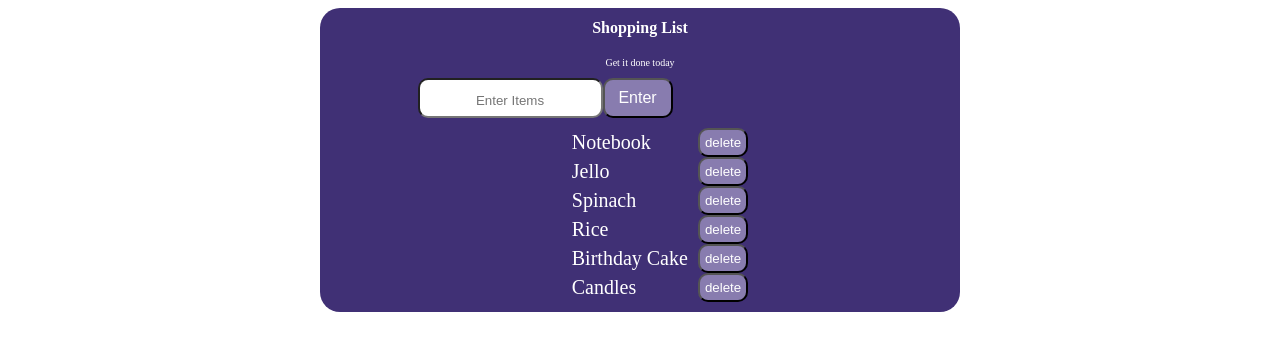
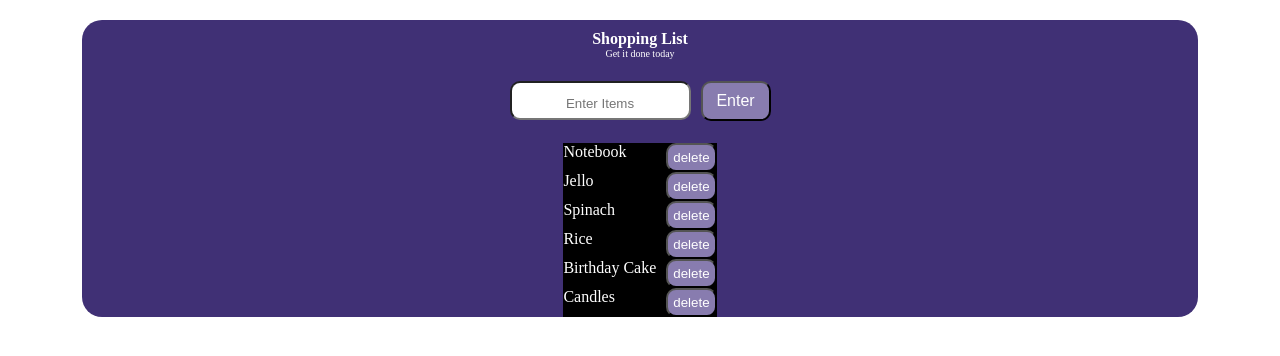
Before and after one commit to Alimalpara/Ztm-Web-Beginner, a plain HTML site: page Javascript/Todo/index.html in a window 1280 px wide. Drawn offline with Linux system fonts and the light colour scheme.

Commit message:
fgdrgedg
ertgetry

```diff
--- a/Javascript/Todo/index.html
+++ b/Javascript/Todo/index.html
@@ -11,15 +11,15 @@
 		<div class="container">
 			<div class="heading">
 				<h1>Shopping List</h1>
+				<p id="first">Get it done today</p><br><br>
+
 			</div>
 
 			<div class="content">
-				<p id="first">Get it done today</p>
 				<div class="input">
 					<input id="userinput" type="text" placeholder="enter items">
 					<button id="enter">Enter</button>
-				</div>
-				<div class="list">
+				</div><br><br>
 					<div class="mainlist">
 						<ul>
 							<li class="bold red clickableli" random="23">Notebook</li>
@@ -29,7 +29,6 @@
 							<li class="clickableli">Birthday Cake</li>
 							<li class="clickableli">Candles</li>
 						</ul>
-					</div>
 				</div>
 			</div>
 		</div>
--- a/Javascript/Todo/style.css
+++ b/Javascript/Todo/style.css
@@ -1,4 +1,8 @@
 
+*{
+  margin: 0;
+  padding: 0;
+}
 html{
   font-size: 10px;
 }
@@ -69,13 +73,18 @@ color: white;
   transform: scale(1.3);
   margin-left: 1rem;
 }
+.main{
+  margin: 2rem;
+
+}
 
 .container{
   display: flex;
   justify-content: center;
   flex-flow: column wrap;
   background-color: #403075;
-  width: 50vw;
+  width: 90%;
+  max-width: 100%;
   height: auto;
   text-align: center;
   border-radius: 20px;
@@ -88,26 +97,42 @@ color: white;
   text-transform: capitalize;
   height: 3rem;
   padding-top: 0.5rem;
+  margin-right: 1rem;
+}
+.content{
+  display: flex;
+  align-items: center;
+  flex-flow: column wrap;
+  max-width: 100%;
 }
 .input{
   display: flex;
   justify-content: center;
-  width: 45rem;
 
 
 }
 .list{
   display: flex;
   justify-content: center;
+  flex-flow: row wrap;
 
+
+}
+ul{
+  display: flex;
+  flex-flow: column wrap;
+  max-width: 100%;
 
 }
 li{
   display: flex;
+  flex-flow: row wrap;
   justify-content: space-between;
-  flex-direction: row;
-  align-items: center;
-  font-size: 2rem;
+  max-width: 100%;
+
+  font-size: 1.6rem;
+
+
 }
 .list button{
   display: flex;
@@ -121,5 +146,12 @@ li{
 }
 .mainlist{
   display: flex;
-  justify-content: flex-start;
+  background-color: black;
+flex-flow: row wrap;
+max-width: 100%;
 }
+
+
+.heading{
+  margin-top: 1rem;
+}
--- /dev/null
+++ b/todo-final/style.css
@@ -0,0 +1,56 @@
+*{
+    margin: 0;
+    padding: 0;
+}
+html{
+    font-size: 10px;
+
+}
+
+main{
+    margin-top: 1rem;
+    margin-left: 2rem;
+    margin-right: 2rem;
+}
+
+
+
+.flexbox-container {
+    background-color: red;
+    display: flex;
+    width: 100%;
+    min-height: 75rem;
+    margin: 0 auto;
+    align-items: center;
+    flex-flow:  column wrap;
+    gap: 1rem;
+}
+
+.heading,.input,.listitems{
+    display: flex;
+
+    width: 70%;
+
+    background-color: aqua ;
+}
+
+.heading{
+    display: flex;
+    align-items: center;
+    flex-flow: column wrap;
+    height: 5rem;
+}
+
+.input{
+    display: flex;
+       justify-content: center;
+        flex-flow: row wrap;
+        width: 70%;
+
+}
+
+.listitems{
+    display: flex;
+    justify-content: center;
+
+}
```
Also changed, not shown: todo-final/index.html (added, +32 -0 lines), todo-final/script.js (added).
